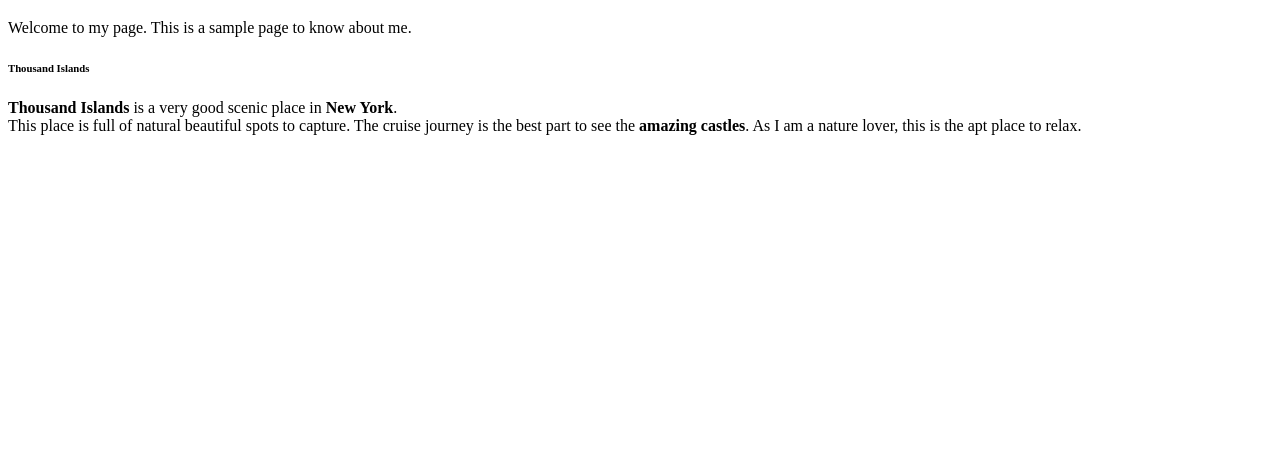
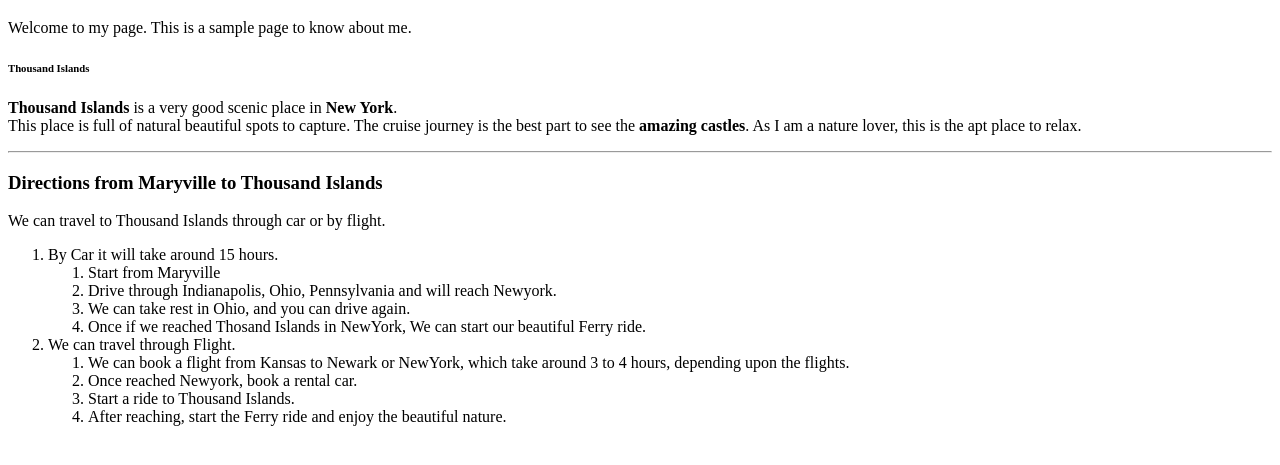
Before and after one commit to 44-563-WebApps-F21/webapps-f21-assignment-3-rehana7, a plain HTML site: page index.html in a window 1280 px wide. Shown: the part 61-526 px from the top of the page. Drawn offline with Linux system fonts and the light colour scheme.

Commit message:
Update index.html
Added ordered list of directions.

```diff
--- a/index.html
+++ b/index.html
@@ -9,7 +9,25 @@
         <p> Welcome to my page. This is a sample page to know about me. </p>
         <h6>Thousand Islands </h6>
         <p><b>Thousand Islands</b> is a very good scenic place in <b>New York</b>.<br> This place is full of natural beautiful spots to capture. The cruise journey is the best part to see the <b>amazing castles</b>. As I am a nature lover, this is the apt place to relax. </p>
+        <hr>
+        <h3>Directions from Maryville to Thousand Islands </h3>
+        We can travel to Thousand Islands through car or by flight.
 
+        <ol>
+            <li>By Car it will take around 15 hours.</li>
+                <ol><li>Start from Maryville </li>
+                    <li>Drive through Indianapolis, Ohio, Pennsylvania and will reach Newyork.</li>
+                    <li>We can take rest in Ohio, and you can drive again.</li>
+                    <li>Once if we reached Thosand Islands in NewYork, We can start our beautiful Ferry ride.</li>
+                </ol>
+            <li>We can travel through Flight.</li>
+                 <ol><li>We can book a flight from Kansas to Newark or NewYork, which take around 3 to 4 hours, depending upon the flights.</li>
+                     <li>Once reached Newyork, book a rental car.</li>
+                     <li>Start a ride to Thousand Islands.</li>
+                     <li>After reaching, start the Ferry ride and enjoy the beautiful nature.</li>
+                </ol>
+
+        </ol>
 
     </body>
 </html>
```
